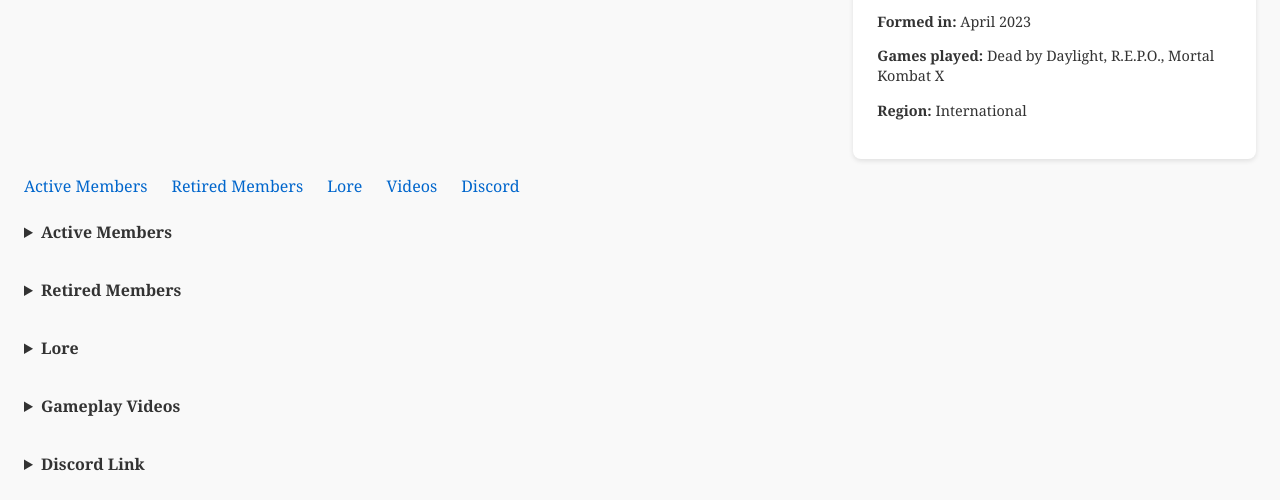
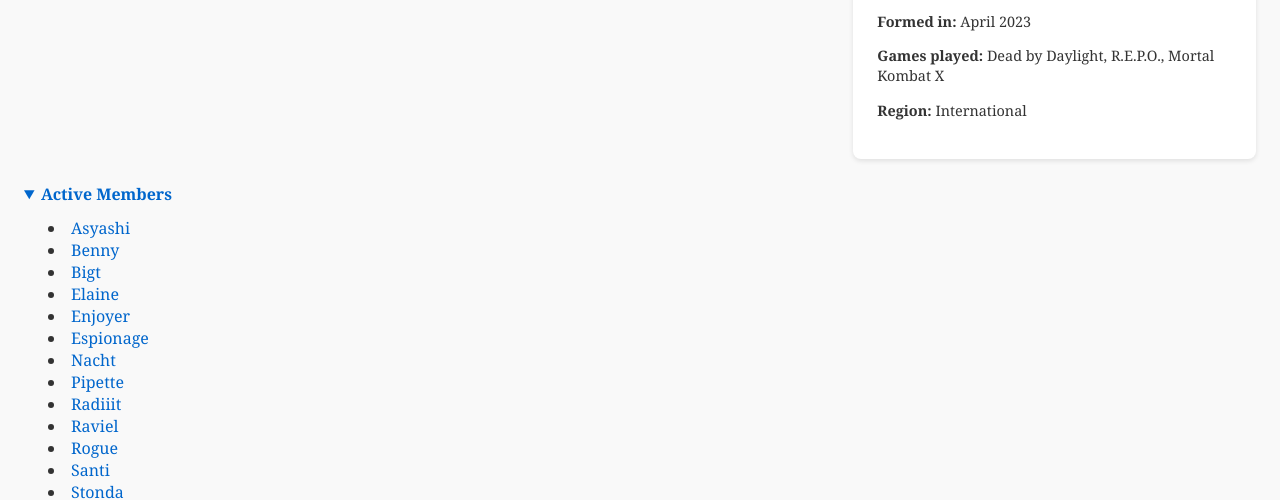
Before and after one commit to 00santi/eternal-academy, a website: page index.html in a window 1280 px wide. Shown: the part 295-795 px from the top of the page. Drawn offline with Linux system fonts and the light colour scheme.

Commit message:
made sections open by default, removed navbar

```diff
--- a/index.html
+++ b/index.html
@@ -5,25 +5,6 @@
     <title>Eternal Academy</title>
     <link rel="stylesheet" href="css/main.css"/>
 </head>
-<script>
-    document.addEventListener('DOMContentLoaded', () => {
-        function openByHash() {
-            const hash = window.location.hash.slice(1);
-            if (!hash) return;
-            document.querySelectorAll('details[open]').forEach(d => d.open = false);
-
-            const target = document.getElementById(hash);
-            if (target && target.tagName.toLowerCase() === 'details') {
-                target.open = true;
-                target.scrollIntoView({behavior: 'smooth', block: 'start'});
-            }
-        }
-
-        openByHash();
-
-        window.addEventListener('hashchange', openByHash);
-    });
-</script>
 <body>
 <header class="header">
     <div>
@@ -41,19 +22,9 @@
     </aside>
 </header>
 
-<nav class="toc">
-    <ul>
-        <li><a href="#active-members">Active Members</a></li>
-        <li><a href="#retired-members">Retired Members</a></li>
-        <li><a href="#lore">Lore</a></li>
-        <li><a href="#videos">Videos</a></li>
-        <li><a href="#discord">Discord</a></li>
-    </ul>
-</nav>
-
 <main>
 
-    <details id="active-members" class="mt">
+    <details id="active-members" class="mt" open>
         <summary>Active Members</summary>
         <ul>
             <li><a href="members/asyashi.html">Asyashi</a></li>
@@ -72,7 +43,7 @@
             <li><a href="members/vyz.html">Vyz</a></li>
         </ul>
     </details>
-    <details id="retired-members" class="mt">
+    <details id="retired-members" class="mt" open>
         <summary>Retired Members</summary>
         <ul>
             <li>Ambatu</li>
@@ -86,13 +57,13 @@
     </details>
 
 
-    <details id="lore" class="mt">
+    <details id="lore" class="mt" open>
         <summary>Lore</summary>
         <p>Eternal Academy was founded by Nacht, Rogue, Santi, and Stonda. We came up with the idea and team name during
             a match against a skull merchant, while vcing on Knightlight's discord</p>
     </details>
 
-    <details id="videos" class="mt">
+    <details id="videos" class="mt" open>
         <summary>Gameplay Videos</summary>
         <div class="video-grid">
             <iframe class="video-frame" width="560" height="315" src="https://www.youtube.com/embed/zrgTv2rfGIE"
@@ -115,7 +86,7 @@
     </details>
 
 
-    <details id="discord" class="mt">
+    <details id="discord" class="mt" open>
         <summary>Discord Link</summary>
         <h2>Discord invite</h2>
         <p>Coming soon, we are still tidying things up</p>
```
